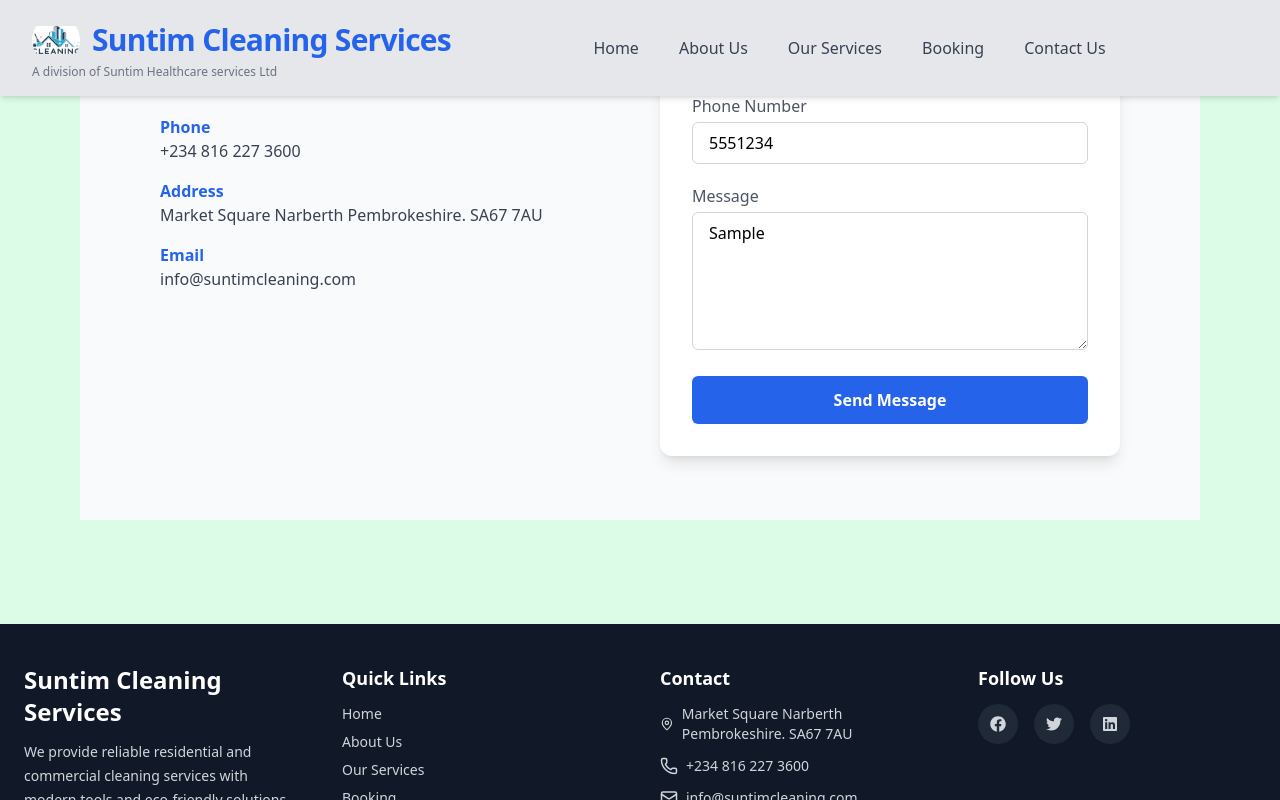
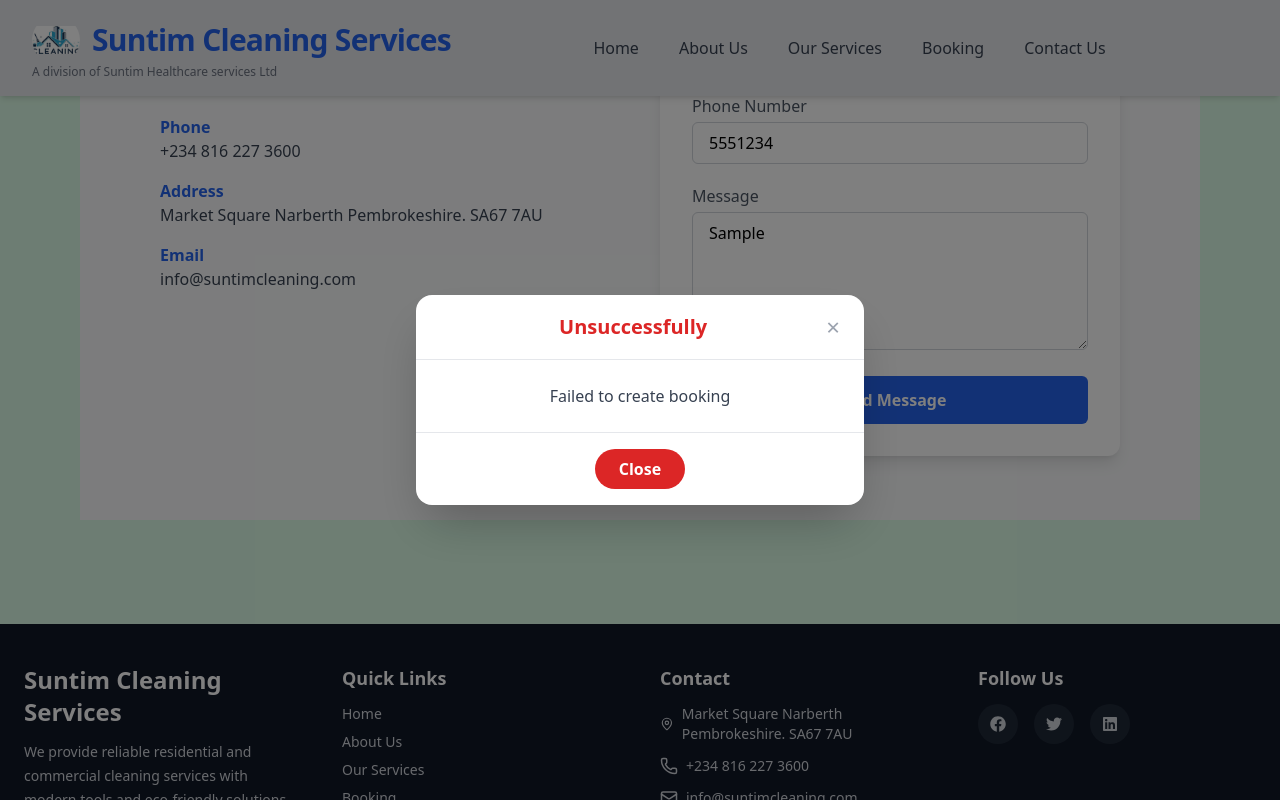
Before and after one commit to Babatundeazeez/Cleaning-services, a React (Vite) app: page /Contact in a window 1280 px wide. Both pictures are taken after typing "Sample", "name@example.com", "5551234", "Sample" into the empty fields and a click on the button "Send Message". Shown: the part 640-1440 px from the top of the page. Built offline with nearby package versions, Linux system fonts and the light colour scheme; no server answers.

Commit message:
contactpage

```diff
--- a/src/AuthContext/AuthContext.jsx
+++ b/src/AuthContext/AuthContext.jsx
@@ -6,10 +6,22 @@
 const AuthProvider = ({children}) => {
     const [isOpen, setIsOpen] = useState(false)
 
+    const [showModal, setShowModal] = useState(false);
+    const [modalText, setModalText] = useState("")
+    const [modalStatus, setModalStatus] = useState("")
+    const [isLoading, setIsLoading] = useState(false)
+
 
     const value = {
         isOpen,
-        setIsOpen
+        setIsOpen,
+        showModal,
+        setShowModal,
+        modalStatus,
+        setModalStatus,
+        modalText,
+        setModalText
+
 
     }
     return(
--- /dev/null
+++ b/src/Components/ModalComponent.jsx
@@ -0,0 +1,58 @@
+import React from 'react'
+
+const ModalComponent = ({title, show, message, onClose}) => {
+
+    if (!show) return null; // Hide modal when not shown
+
+  const isSuccess = title?.toLowerCase() === "success";
+
+  return (
+    <div
+      className="fixed inset-0 flex items-center justify-center bg-black bg-opacity-50 z-50 transition-all duration-300"
+      onClick={onClose}
+    >
+      <div
+        className="bg-white rounded-2xl shadow-2xl w-11/12 max-w-md transform transition-all scale-100 sm:scale-100"
+        onClick={(e) => e.stopPropagation()} // prevent close on inner click
+      >
+        {/* Header */}
+        <div className="flex justify-between items-center border-b px-6 py-4">
+          <h3
+            className={`text-xl font-bold text-center w-full ${
+              isSuccess ? "text-green-600" : "text-red-600"
+            }`}
+          >
+            {title}
+          </h3>
+          <button
+            onClick={onClose}
+            className="text-gray-400 hover:text-gray-600 transition-colors text-2xl"
+          >
+            &times;
+          </button>
+        </div>
+
+        {/* Body */}
+        <div className="px-6 py-6 text-center">
+          <p className="text-gray-700 text-base">{message}</p>
+        </div>
+
+        {/* Footer */}
+        <div className="px-6 py-4 border-t text-center">
+          <button
+            onClick={onClose}
+            className={`${
+              isSuccess
+                ? "bg-green-600 hover:bg-green-700"
+                : "bg-red-600 hover:bg-red-700"
+            } text-white font-semibold py-2 px-6 rounded-full transition-all`}
+          >
+            Close
+          </button>
+        </div>
+      </div>
+    </div>
+  )
+}
+
+export default ModalComponent
--- a/src/Pages/Booking.jsx
+++ b/src/Pages/Booking.jsx
@@ -1,12 +1,18 @@
-import React, { useState } from 'react'
+import React, { useContext, useState } from 'react'
 import {useForm} from 'react-hook-form'
+import { authContext } from '../AuthContext/AuthContext'
+import ModalComponent from '../Components/ModalComponent'
 
 const Booking = () => {
 
-  const {register, handleSubmit, formState: {errors}} = useForm()
+  const {register, handleSubmit,reset, formState: {errors}} = useForm()
 
 
   const [isLoading, setIsLoading] = useState(false)
+  const [content, setContent] = useState("")
+  const { showModal,setShowModal,modalStatus, setModalStatus,modalText, setModalText} = useContext(authContext)
+
+
 
   const onSubmit = async(data) =>{
     //console.log(data);
@@ -20,8 +26,10 @@
     formData.append("message", data.message)
     //alert("Form submitted successfully")
 
+
+    const BookingURL = import.meta.env.VITE_BASE_URL
     try {
-      const res = await fetch("http://localhost:3000/api/booking", {
+      const res = await fetch(`${BookingURL}/booking`, {
         method : "POST",
         headers: {
           "Content-Type" : "application/json"
@@ -31,7 +39,12 @@
 
       const shows = await res.json();
       if (shows.success){
-        alert("Booking submitted successfully")
+        setShowModal(true)
+        setModalText("Booking submitted successfully")
+        setModalStatus("success")
+        reset()
+        setContent("")
+       // alert("Booking submitted successfully")
       }
       else{
         alert("something went wrong")
@@ -39,6 +52,9 @@
     } catch (error) {
         console.error("Booking error", error);
         alert("server error. please try again later")
+        setModalStatus("Unsuccessfully")
+        setModalText("Failed to create booking")
+        setShowModal(true)
 
     }finally{
       setIsLoading(false)
@@ -156,6 +172,12 @@
             >
               Submit Booking
             </button>
+            <ModalComponent
+            show={showModal}
+            onClose={()=> setShowModal(false)}
+            title={modalStatus}
+            message={modalText}
+            />
 
         </div>
 
--- a/src/Pages/ContactUs.jsx
+++ b/src/Pages/ContactUs.jsx
@@ -1,11 +1,56 @@
-import React from 'react'
+import React, { useContext, useState } from 'react'
 import { useForm } from 'react-hook-form'
+import { authContext } from '../AuthContext/AuthContext'
+import ModalComponent from '../Components/ModalComponent'
 
 const ContactUs = () => {
-  const {register, handleSubmit, formState: {errors}} = useForm()
+  const {register, handleSubmit, reset, formState: {errors}} = useForm()
+  const [isLoading, setIsLoading] = useState(false)
 
-  const submitMessage = (data) =>{
+  const [content, setContent] = useState("")
+  const {showModal,setShowModal,modalStatus, setModalStatus,modalText, setModalText} = useContext(authContext)
+
+  const submitMessage = async(data) =>{
     console.log(data);
+    setIsLoading(true)
+    const formData = new FormData()
+    formData.append("name", data.name);
+    formData.append("email", data.email);
+    formData.append("phone", data.phone);
+    formData.append("message", data.message)
+
+    try {
+      const messageURL = import.meta.env.VITE_BASE_URL
+      const res = await fetch(`${messageURL}/message`, {
+        method: "POST",
+        headers: {
+          "Content-Type" : "application/json"
+        },
+        body: JSON.stringify(data)
+
+      });
+      const display = await res.json();
+      if (display.success){
+        setShowModal(true)
+        setModalText("Inquiry message sent successfully")
+        setModalStatus("success")
+        reset()
+        setContent("")
+
+      }
+      else{
+        alert("something went wrong")
+      }
+    } catch (error) {
+      console.error("Message error", error);
+      alert("server error. Please try again later")
+      setModalStatus("Unsuccessfully")
+      setModalText("Failed to create booking")
+      setShowModal(true)
+
+    }finally{
+      setIsLoading(false)
+    }
 
   }
   return (
@@ -116,6 +161,12 @@
               className='bg-blue-600 text-white py-3 px-6 rounded-md hover:bg-blue-700 transition-all font-semibold'>
                 Send Message
               </button>
+              <ModalComponent
+               show={showModal}
+               onClose={()=> setShowModal(false)}
+               title={modalStatus}
+               message={modalText}
+               />
 
             </div>
 
```
Also changed, not shown: 1 other file (tests, documents, lock files or other folders).
